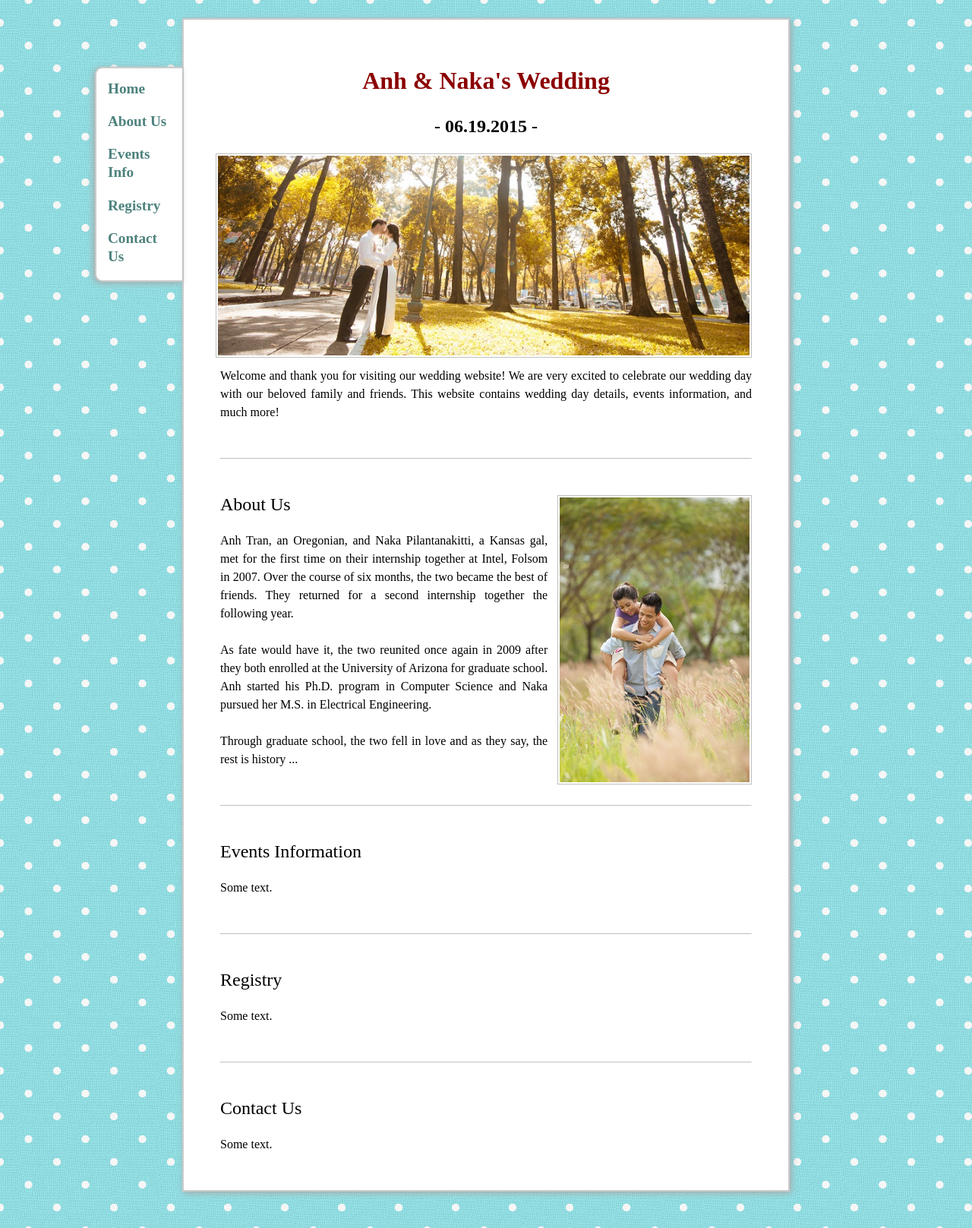
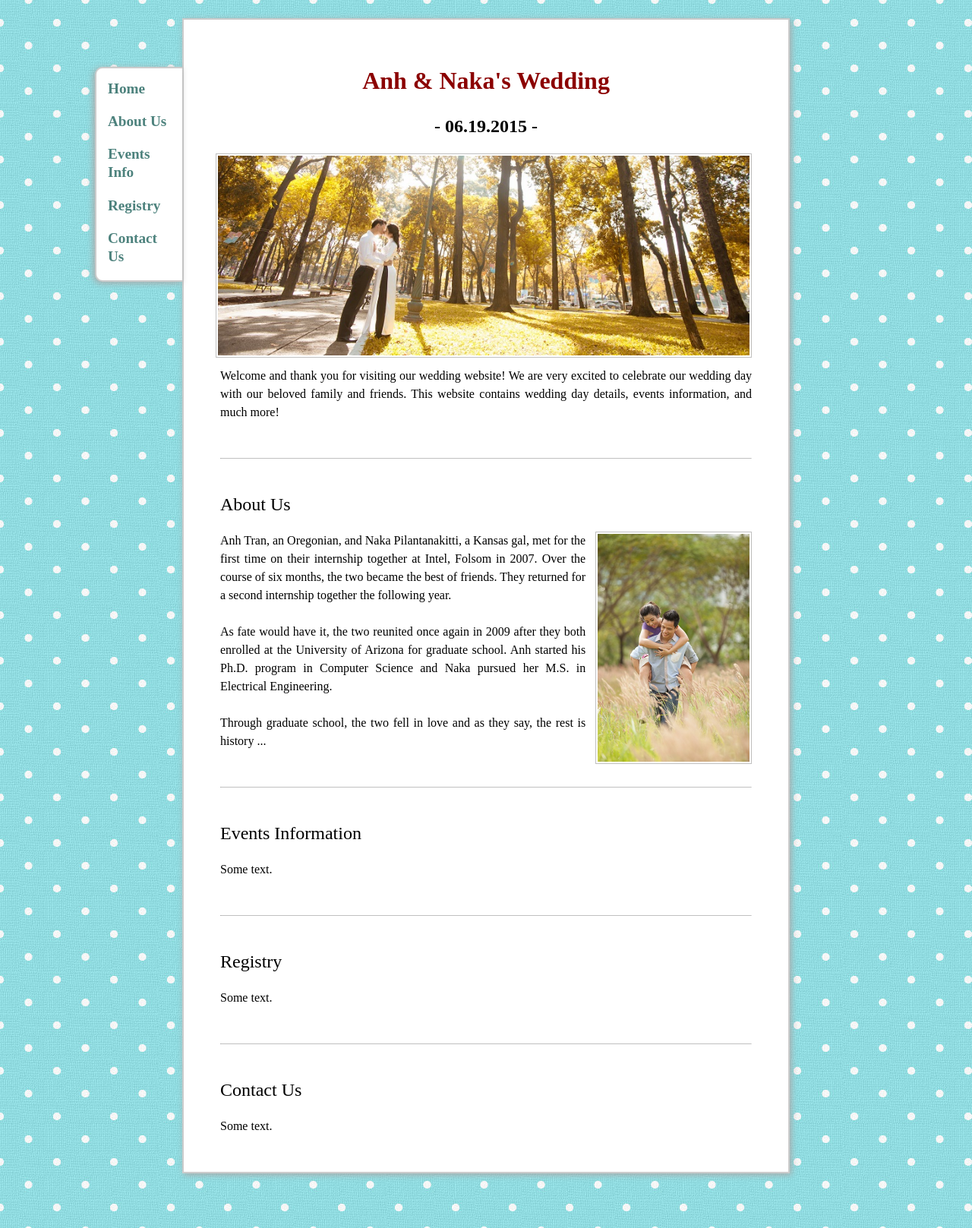
Before and after one commit to trananh/trananh.github.io, a Jekyll site: the page wedding/index.html, which Jekyll copies as it is, in a window 1280 px wide. Shown: the whole page at 76% size. Built offline with Jekyll 4.4.1, drawn with Linux system fonts in a browser that asks for light colours; nearby versions of some CDN libraries.

Commit message:
Updated wedding page.

```diff
--- a/wedding/index.html
+++ b/wedding/index.html
@@ -65,9 +65,9 @@
 
 
             <hr style="margin: 3em 0 3em 0;"/>
+            <h1 id="about" style="font-family: Papyrus;">About Us</h1>
             <img class="inset right" src="/images/anhnaka2.jpg" title="Anh and Naka"
-                width="50%" style="min-width: 100px; max-width: 250px"/>
-            <h1 id="about" style="font-family: Papyrus;">About Us</h1>
+                width="50%" style="min-width: 100px; max-width: 200px"/>
             <p>
                 Anh Tran, an Oregonian, and Naka Pilantanakitti, a Kansas gal, met for the first time on their
                 internship together at Intel, Folsom in 2007.  Over the course of six months, the two
```
